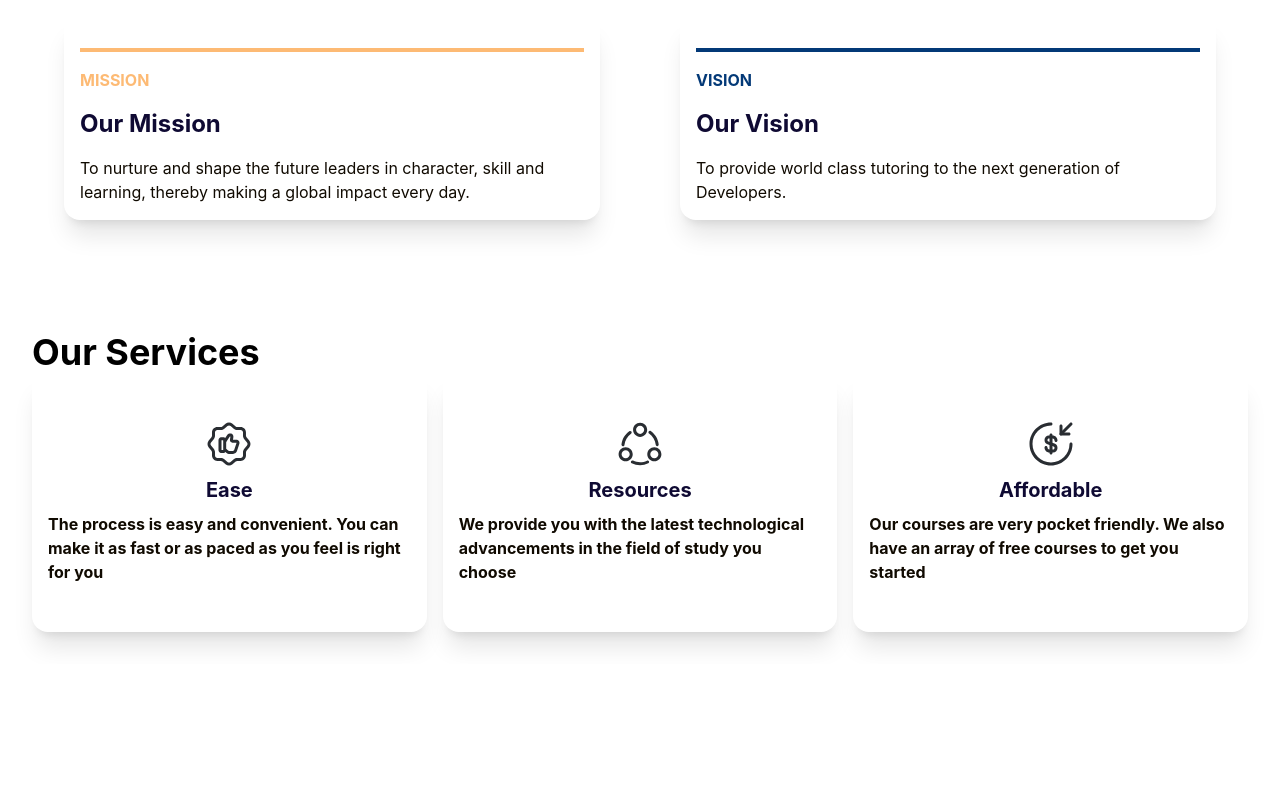
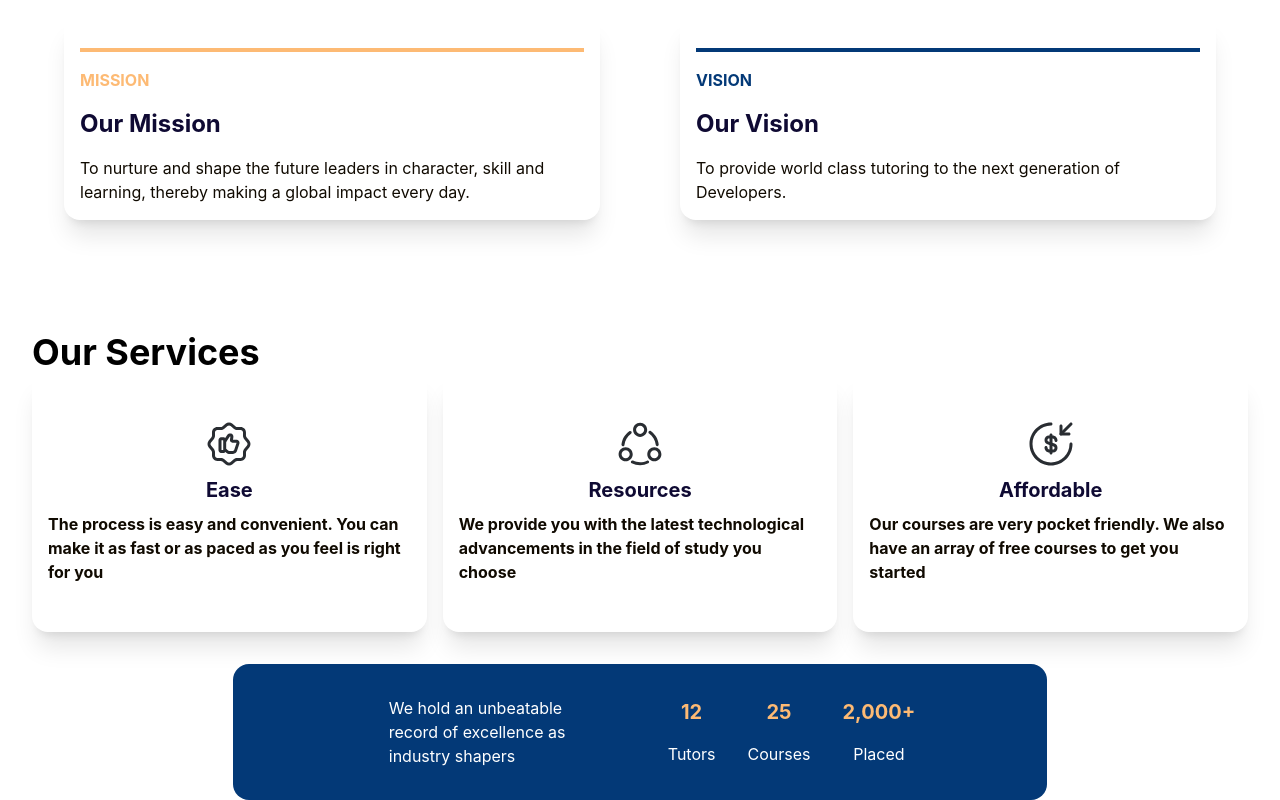
Before and after one commit to dazzling-bright/Codax-Website, a React (Create React App) app: page / in a window 1280 px wide. Shown: the part 1901-2701 px from the top of the page. Before the commit the page ends 2565 px from the top, so only its background shows below. Built offline with nearby package versions, Linux system fonts and the light colour scheme.

Commit message:
Implement the Achievements component of the website

```diff
--- a/src/App.js
+++ b/src/App.js
@@ -1,4 +1,5 @@
 import AboutUs from "./components/body/About";
+import Achievement from "./components/body/Achievement";
 import GettingStarted from "./components/body/GettingStarted";
 import MissionAndVision from "./components/body/Mission";
 import Services from "./components/body/Services";
@@ -14,6 +15,7 @@ function App() {
       <AboutUs />
       <MissionAndVision />
       <Services />
+      <Achievement />
     </main>
   );
 }
--- /dev/null
+++ b/src/components/body/Achievement.jsx
@@ -0,0 +1,43 @@
+const stats = [
+  { number: "12", label: "Tutors" },
+  { number: "25", label: "Courses" },
+  { number: "2,000+", label: "Placed" },
+];
+
+const StatItem = ({ number, label }) => (
+  <article className="flex flex-col gap-4 items-center" aria-label={label}>
+    <span className="text-xl text-orange-300 font-bold" aria-hidden="true">
+      {number}
+    </span>
+    {/** This span element is only for screen readers */}
+    <span className="absolute w-px h-px p-0 m-[-1px] overflow-hidden clip-rect(0,0,0,0) whitespace-nowrap border-0">
+      {label} count:
+    </span>
+    <span>{label}</span>
+  </article>
+);
+
+const Achievement = () => (
+  <section
+    className="flex flex-col md:flex-row items-center gap-8 max-w-fit rounded-2xl md:mx-auto mx-4 justify-center py-8 bg-secondaryColor text-white"
+    aria-labelledby="achievement-title"
+  >
+    {/** This H2 element is only for screen readers */}
+    <h2
+      id="achievement-title"
+      className="absolute w-px h-px p-0 m-[-1px] overflow-hidden clip-rect(0,0,0,0) whitespace-nowrap border-0"
+    >
+      Our Achievements
+    </h2>
+    <p className="md:w-1/3 px-6" aria-describedby="achievement-title">
+      We hold an unbeatable record of excellence as industry shapers
+    </p>
+    <div className="flex flex-wrap gap-8">
+      {stats.map((stat, index) => (
+        <StatItem key={index} number={stat.number} label={stat.label} />
+      ))}
+    </div>
+  </section>
+);
+
+export default Achievement;
--- a/src/components/body/Mission.jsx
+++ b/src/components/body/Mission.jsx
@@ -22,7 +22,7 @@ const MissionAndVision = () => {
   const visionStatement =
     "To provide world class tutoring to the next generation of Developers.";
   return (
-    <section className="m-16 justify-center items-center flex flex-col md:flex-row gap-12 lg:gap-20">
+    <section className="m-16 justify-center flex flex-col md:flex-row gap-12 lg:gap-20">
       <ContentSection
         titleColor="orange-300"
         borderColor="orange-300"
```
